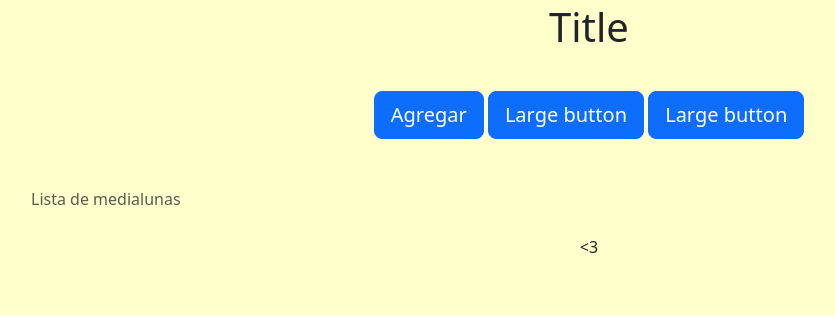
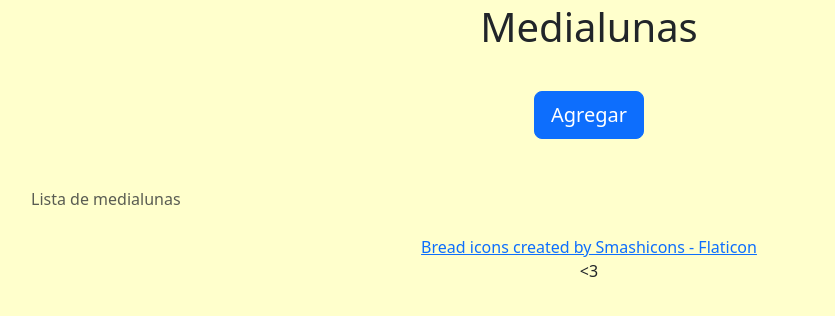
Before and after one commit to gabriel-g4/medialunas, a Flask app: page / in a window 1280 px wide. Shown: the part 13-329 px from the top of the page, without its empty margins (51-886 px from the left). Run offline with Flask 3, Linux system fonts and the light colour scheme; data that the repository does not hold is empty.

Commit message:
style: add favicon

```diff
--- a/templates/index.html
+++ b/templates/index.html
@@ -5,11 +5,9 @@
 {% endblock %}
 
 {% block main %}
-    <h1 class="title"> Title </h1>
+    <h1 class="title"> Medialunas </h1>
     <div class="btn-container">
         <a href="/agregar" class="btn btn-primary btn-lg">Agregar</a>
-        <button type="button" class="btn btn-primary btn-lg">Large button</button>
-        <button type="button" class="btn btn-primary btn-lg">Large button</button>
     </div>
     <div class="container table-responsive-sm">
         <table class="table table-sm table-hover table-bordered border-dark">
@@ -32,6 +30,8 @@
             </tbody>
         </table>
     </div>
+    <!-- Attribution to favicon creators -->
+    <a href="https://www.flaticon.com/free-icons/bread" title="bread icons">Bread icons created by Smashicons - Flaticon</a>
 
     <script>
         document.addEventListener('DOMContentLoaded', function() {
--- a/templates/layout.html
+++ b/templates/layout.html
@@ -6,6 +6,8 @@
 
         <link href="https://cdn.jsdelivr.net/npm/bootstrap@5.3.3/dist/css/bootstrap.min.css" rel="stylesheet" integrity="sha384-QWTKZyjpPEjISv5WaRU9OFeRpok6YctnYmDr5pNlyT2bRjXh0JMhjY6hW+ALEwIH" crossorigin="anonymous">
         <script src="https://cdn.jsdelivr.net/npm/bootstrap@5.3.3/dist/js/bootstrap.bundle.min.js" integrity="sha384-YvpcrYf0tY3lHB60NNkmXc5s9fDVZLESaAA55NDzOxhy9GkcIdslK1eN7N6jIeHz" crossorigin="anonymous"></script>
+        <!-- Flask favicon -->
+        <link rel="shortcut icon" href="{{ url_for('static', filename='favicon.ico') }}">
 
         <title> {% block title %}{% endblock %} </title>
     </head>
```
Also changed, not shown: static/favicon.ico (added).
